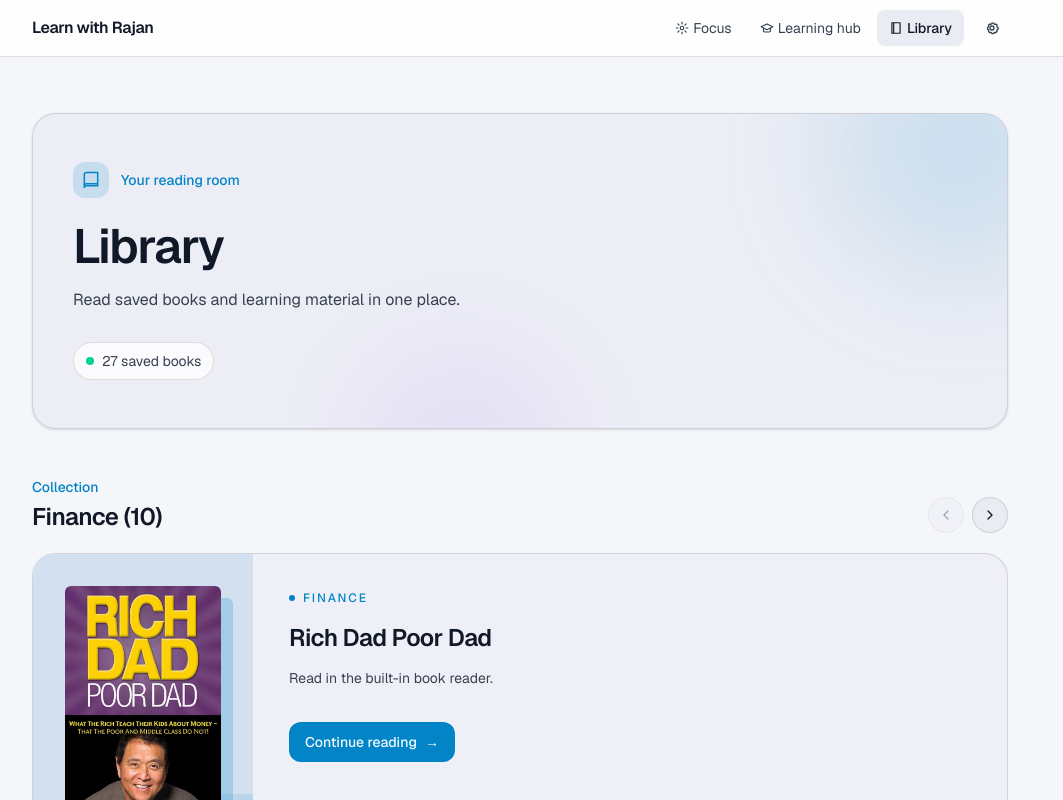
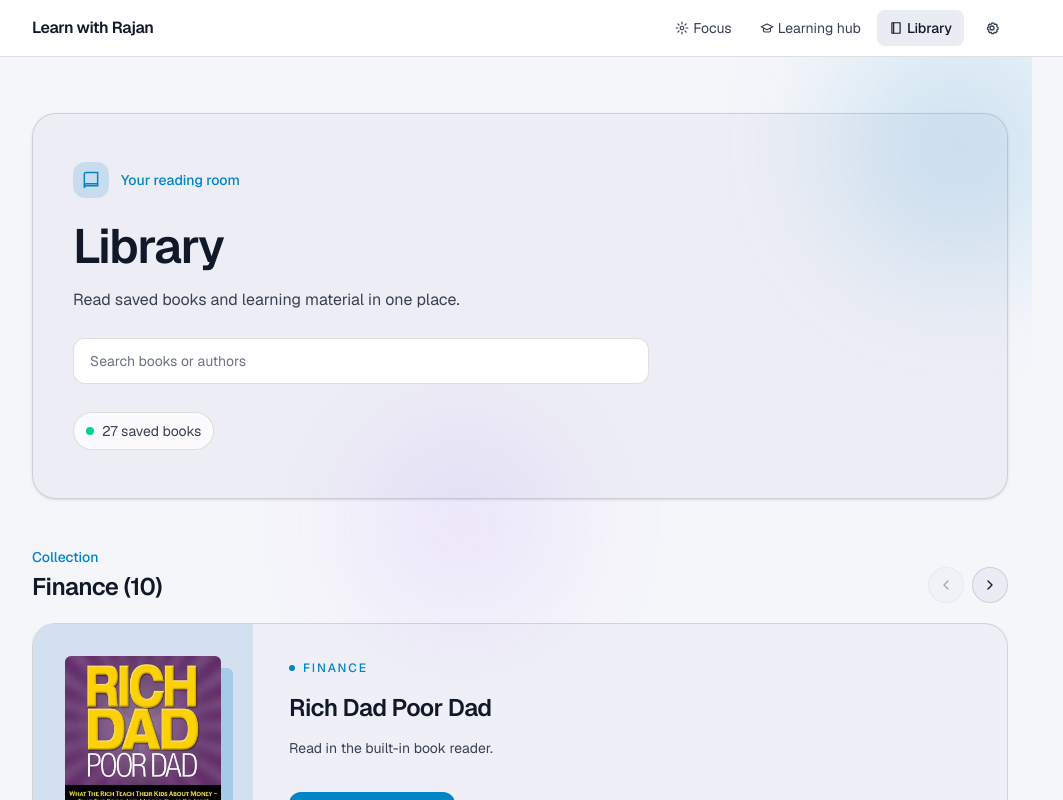
Before and after one commit to rznmgr630/learnwithrajan, a Next.js app: page /library in a window 1280 px wide. Shown: the top 800 px of the page, without its empty margins (120-1183 px from the left). Built offline with nearby package versions, Linux system fonts and the light colour scheme.

Commit message:
Add library book search

```diff
--- a/components/library/LibraryShelf.tsx
+++ b/components/library/LibraryShelf.tsx
@@ -7,6 +7,24 @@ import { useLocale } from "@/components/i18n/LocaleProvider";
 
 export function LibraryShelf() {
   const { t } = useLocale();
+  const [search, setSearch] = useState("");
+  const [isSearchOpen, setIsSearchOpen] = useState(false);
+  const searchRef = useRef<HTMLDivElement>(null);
+  const books = [
+    ["Rich Dad Poor Dad", "Robert T. Kiyosaki", "/library/finance/finance-book"], ["The Psychology of Money", "Morgan Housel", "/library/finance/the-psychology-of-money"], ["The Richest Man in Babylon", "George S. Clason", "/library/finance/the-richest-man-in-babylon"], ["The Simple Path to Wealth", "J. L. Collins", "/library/finance/the-simple-path-to-wealth"], ["The Millionaire Next Door", "Thomas J. Stanley", "/library/finance/the-millionaire-next-door"], ["I Will Teach You to Be Rich", "Ramit Sethi", "/library/finance/i-will-teach-you-to-be-rich"], ["Your Money or Your Life", "Vicki Robin", "/library/finance/your-money-or-your-life"], ["The Intelligent Investor", "Benjamin Graham", "/library/finance/the-intelligent-investor"], ["A Random Walk Down Wall Street", "Burton G. Malkiel", "/library/finance/a-random-walk-down-wall-street"], ["The Total Money Makeover", "Dave Ramsey", "/library/finance/the-total-money-makeover"],
+    ["The Power of Your Subconscious Mind", "Joseph Murphy", "/library/personal-development/power-of-your-subconscious-mind"], ["Eat That Frog!", "Brian Tracy", "/library/personal-development/eat-that-frog"], ["Atomic Habits", "James Clear", "/library/personal-development/atomic-habits"], ["The 7 Habits of Highly Effective People", "Stephen R. Covey", "/library/personal-development/the-7-habits"], ["How to Win Friends and Influence People", "Dale Carnegie", "/library/personal-development/how-to-win-friends"], ["Mindset", "Carol S. Dweck", "/library/personal-development/mindset"], ["The Mountain Is You", "Brianna Wiest", "/library/personal-development/the-mountain-is-you"], ["Thinking, Fast and Slow", "Daniel Kahneman", "/library/personal-development/thinking-fast-and-slow"], ["Think Again", "Adam Grant", "/library/personal-development/think-again"],
+    ["Peter Pan and Wendy", "J. M. Barrie", "/library/fiction/peter-pan-and-wendy"], ["The Jungle Book", "Rudyard Kipling", "/library/fiction/the-jungle-book"], ["Animal Farm", "George Orwell", "/library/fiction/animal-farm"], ["The Wizard of Oz", "L. Frank Baum", "/library/fiction/the-wizard-of-oz"], ["Frankenstein", "Mary Shelley", "/library/fiction/frankenstein"], ["Maile Dekheko Darbar", "Nepali literature", "/library/nepali/maile-dekheko-darbar"], ["GauKhane Katha", "Nepali literature", "/library/nepali/gaukhane-katha"], ["The Innovator's Dilemma", "Clayton Christensen", "/library/business/the-innovators-dilemma"],
+  ];
+  const searchResults = search.trim() ? books.filter(([title, author]) => `${title} ${author}`.toLowerCase().includes(search.trim().toLowerCase())) : [];
+
+  useEffect(() => {
+    function closeSearch(event: MouseEvent) {
+      if (!searchRef.current?.contains(event.target as Node)) setIsSearchOpen(false);
+    }
+
+    document.addEventListener("mousedown", closeSearch);
+    return () => document.removeEventListener("mousedown", closeSearch);
+  }, []);
   const financeCarouselRef = useRef<HTMLDivElement>(null);
   const personalCarouselRef = useRef<HTMLDivElement>(null);
   const fictionCarouselRef = useRef<HTMLDivElement>(null);
@@ -135,7 +153,7 @@ export function LibraryShelf() {
 
   return (
     <main className="mx-auto w-full min-w-0 max-w-5xl overflow-x-hidden px-4 py-10 sm:px-6 sm:py-14">
-      <section className="relative overflow-hidden rounded-3xl border border-[var(--border)] bg-[color-mix(in_oklab,var(--elevated)_76%,transparent)] px-6 py-9 shadow-sm sm:px-10 sm:py-12">
+      <section className="relative overflow-visible rounded-3xl border border-[var(--border)] bg-[color-mix(in_oklab,var(--elevated)_76%,transparent)] px-6 py-9 shadow-sm sm:px-10 sm:py-12">
         <div className="absolute -right-20 -top-24 h-64 w-64 rounded-full bg-[var(--accent)] opacity-15 blur-3xl" />
         <div className="absolute -bottom-32 left-1/3 h-52 w-52 rounded-full bg-violet-500 opacity-10 blur-3xl" />
         <div className="relative max-w-2xl">
@@ -150,6 +168,7 @@ export function LibraryShelf() {
           </div>
           <h1 className="mt-6 text-4xl font-semibold tracking-tight text-[var(--text)] sm:text-5xl">{t("library.title")}</h1>
           <p className="mt-4 max-w-xl text-base leading-7 text-[var(--muted)]">{t("library.subtitle")}</p>
+          <div ref={searchRef} className="relative mt-6 max-w-xl"><input value={search} onFocus={() => setIsSearchOpen(true)} onChange={(event) => { setSearch(event.target.value); setIsSearchOpen(true); }} placeholder="Search books or authors" className="w-full rounded-xl border border-[var(--border)] bg-[var(--surface)] px-4 py-3 text-sm text-[var(--text)] outline-none placeholder:text-[var(--faint)] focus:border-[var(--accent)]" />{isSearchOpen && searchResults.length > 0 && <div className="absolute z-10 mt-2 max-h-72 w-full overflow-y-auto rounded-xl border border-[var(--border)] bg-[var(--elevated)] shadow-xl">{searchResults.map(([title, author, href]) => <Link key={href} href={href} onClick={() => { setSearch(""); setIsSearchOpen(false); }} className="block border-b border-[var(--border)] px-4 py-3 last:border-0 hover:bg-[var(--surface)]"><span className="block text-sm font-medium text-[var(--text)]">{title}</span><span className="text-xs text-[var(--muted)]">{author}</span></Link>)}</div>}</div>
           <div className="mt-7 inline-flex items-center gap-2 rounded-full border border-[var(--border)] bg-[color-mix(in_oklab,var(--surface)_76%,transparent)] px-3 py-2 text-sm text-[var(--muted)]">
             <span className="h-2 w-2 rounded-full bg-emerald-400" />
             {t("library.savedBooks")}
```
